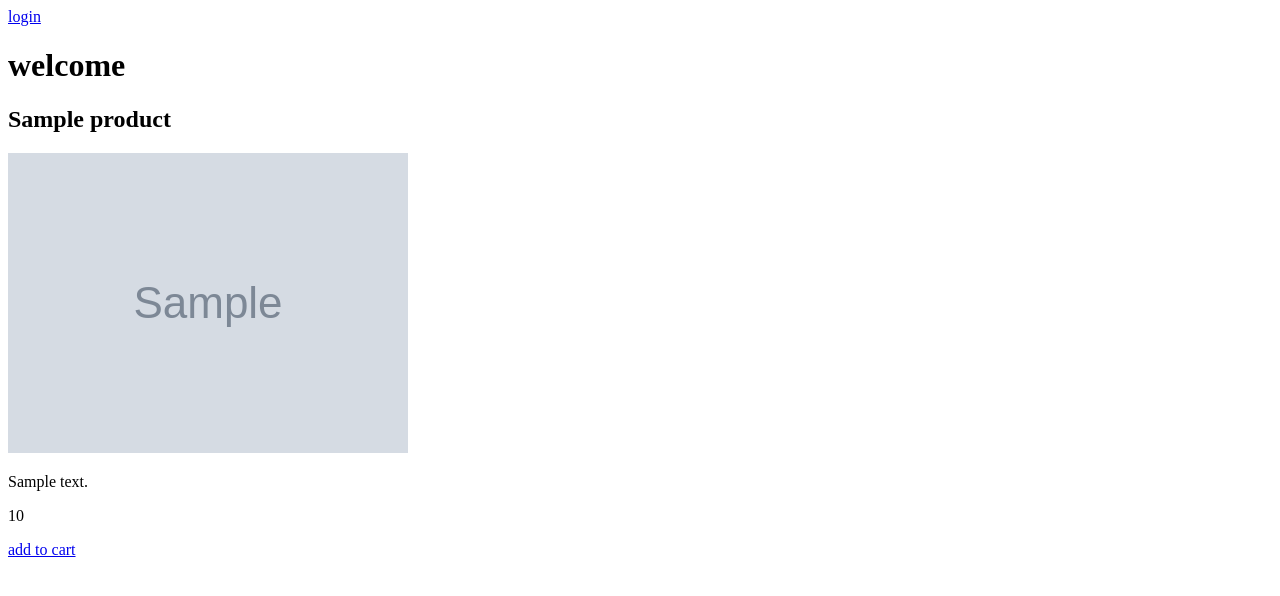
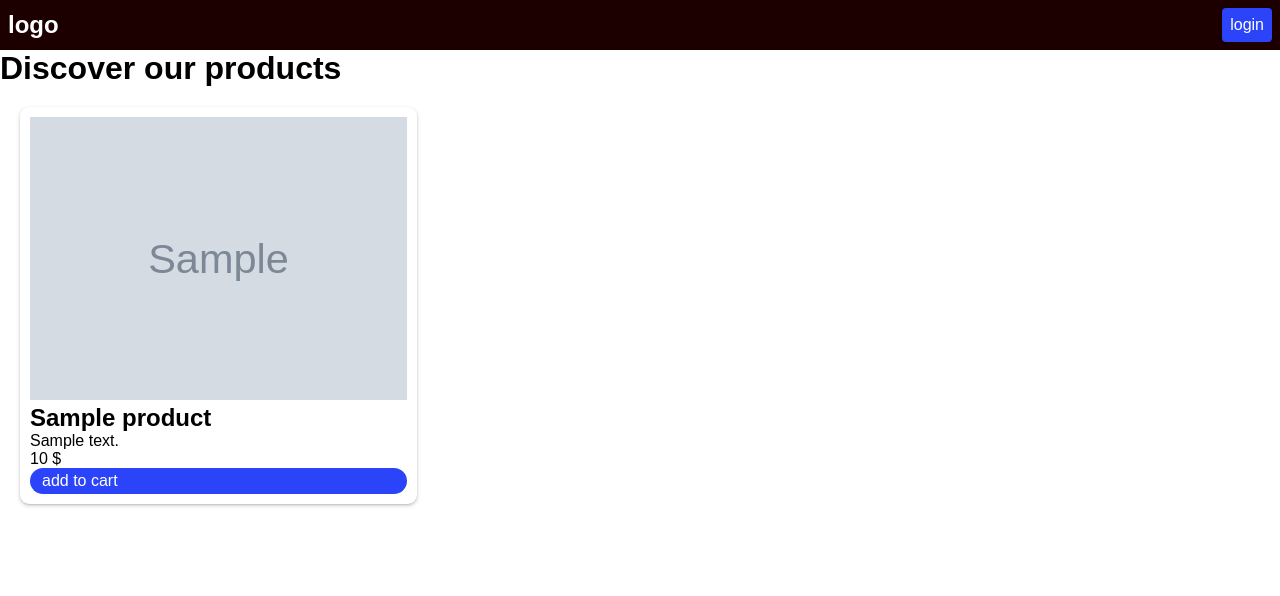
Before and after one commit to Bayi-Mostapha/adrar_outdoor_equipment, a PHP site: page /home.php in a window 1280 px wide. Shown: the top 596 px of the page. Run offline with PHP 8.4, Linux system fonts and the light colour scheme; tables that the repository leaves empty or names only in its code hold one stand-in row (values such as "Sample post"); grey boxes marked "Sample" are stand-in pictures.

Commit message:
basic styling for home

```diff
--- a/admin.php
+++ b/admin.php
@@ -45,7 +45,7 @@
             ?>
         </p>
     </div>
-    <a href="logout.php">logout</a>
+    <a href="admin-crud/admin-logout.php">logout</a>
     <a href="admin-crud/create.php">add product</a>
 
     <div class="products">
--- a/home.php
+++ b/home.php
@@ -7,6 +7,8 @@
 <head>
     <meta charset="UTF-8">
     <meta name="viewport" content="width=device-width, initial-scale=1.0">
+    <link rel="stylesheet" href="styles\general.css">
+    <link rel="stylesheet" href="styles\home.css">
     <title>store</title>
 </head>
 <body>
@@ -14,17 +16,19 @@
         if(isset($_SESSION["id"])){
             echo "
                 <div class=\"navbar\">
+                    <div class=\"logo\">logo</div>
                     <a href=\"user/cart.php\">cart</a>
                     <a href=\"user/logout.php\">logout</a>
                 </div>
-                <h1>welcome $_SESSION[name]</h1>
+                <h1>welcome $_SESSION[name], discover our products</h1>
                 ";
         } else {
             echo "
                 <div class=\"navbar\">
-                    <a href=\"login.php\">login</a>
+                    <div class=\"logo\">logo</div>
+                    <a href=\"login.php\" class=\"login mb-btn\">login</a>
                 </div>
-                <h1>welcome</h1>
+                <h1>Discover our products</h1>
                 ";
         }
     ?>
@@ -56,21 +60,27 @@
                     if(isset($_SESSION["id"])){
                         echo "
                         <div class=\"product\">
+                            <div class=\"image-container\">
+                                <img src=\"uploads/$row[product_img]\">
+                            </div>
                             <h2>$row[product_name]</h2>
-                            <img src=\"uploads/$row[product_img]\">
                             <p>$row[product_desc]</p>
-                            <p>$row[price]</p>
-                            <a href=\"user/cart-handler.php?product_id=$row[id]\">add to cart</a>
+                            <p>$row[price] $</p>
+                            <a href=\"user/cart-handler.php?product_id=$row[id]\" class=\"add-to-cart mb-btn\">
+                                add to cart
+                            </a>
                         </div>
                         ";
                     } else {
                         echo "
                         <div class=\"product\">
+                            <div class=\"image-container\">
+                                <img src=\"uploads/$row[product_img]\">
+                            </div>
                             <h2>$row[product_name]</h2>
-                            <img src=\"uploads/$row[product_img]\">
                             <p>$row[product_desc]</p>
-                            <p>$row[price]</p>
-                            <a href=\"login.php\">add to cart</a>
+                            <p>$row[price] $</p>
+                            <a href=\"login.php\" class=\"add-to-cart mb-btn\">add to cart</a>
                         </div>
                         ";
                     }
--- /dev/null
+++ b/styles/general.css
@@ -0,0 +1,264 @@
+/* @import url('https://fonts.googleapis.com/css2?family=Nunito:wght@200;300;400;500;600;700;800;900&display=swap'); */
+
+:root {
+    --txt: black;
+    --txt2: white;
+    --gray-txt: rgb(162, 171, 186);
+    --main-color: rgb(43, 68, 250);
+    --main-color2: rgb(17, 13, 161);
+    --main-color-shadow: rgba(43, 68, 250, 0.15);
+    --main-bg: white;
+    --light-gray: rgb(236, 237, 248);
+
+    --parent-default: 1rem;
+
+    --x-small: .7em;
+    --small: .85em;
+    --default: 1em;
+    --default-big: 1.2em;
+    --big: 1.5em;
+    --x-big: 2em;
+    --xx-big: 2.5em;
+
+    /* shadows */
+    --light-border: rgba(50, 50, 93, 0.25) 0px 2px 5px -1px, rgba(0, 0, 0, 0.3) 0px 1px 3px -1px;
+    --bold-shadow: rgba(17, 17, 26, 0.1) 0px 4px 16px, rgba(17, 17, 26, 0.1) 0px 8px 24px, rgba(17, 17, 26, 0.1) 0px 16px 56px;
+    --normal-shadow: rgba(0, 0, 0, 0.15) 0px 5px 10px 0px;
+    --light-shadow: rgba(0, 0, 0, 0.12) 0px 1px 3px, rgba(0, 0, 0, 0.24) 0px 1px 2px;
+}
+
+html {
+    font-size: 16px;
+}
+
+/* ************************************************* */
+
+body,
+div,
+h1,
+h2,
+h3,
+h4,
+h5,
+h6,
+p,
+ul,
+ol,
+li {
+    margin: 0;
+    padding: 0;
+    border: 0;
+}
+
+ul,
+ol {
+    list-style: none;
+}
+
+a {
+    text-decoration: none;
+}
+
+input,
+textarea,
+button,
+select {
+    margin: 0;
+    padding: 0;
+    border: 0;
+    font-family: inherit;
+    font-size: inherit;
+}
+
+:focus {
+    outline: none;
+}
+
+* {
+    margin: 0;
+    padding: 0;
+    box-sizing: border-box;
+    /* font-family: 'Nunito', sans-serif; */
+    font-family: sans-serif;
+}
+
+/* ********************************************************************** */
+
+.mb-btn {
+    background-color: transparent;
+    border: none;
+    cursor: pointer;
+}
+
+.mb-btn:hover {
+    opacity: 0.9;
+}
+
+.mb-btn:active {
+    opacity: 0.85;
+}
+
+.image-container {
+    width: 100%;
+    overflow: hidden;
+}
+
+.image-container img {
+    width: 100%;
+    object-fit: cover;
+}
+
+/* ==== form styles ==== */
+
+input:focus {
+    outline: none;
+}
+
+textarea:focus {
+    outline: none;
+}
+
+label {
+    text-transform: capitalize;
+}
+
+input[type="text"],
+input[type="password"],
+input[type="email"] {
+    width: 100%;
+    padding: 5px;
+    text-indent: 5px;
+    font-size: var(--default);
+
+    color: var(--txt);
+    background-color: var(--main-bg);
+    border: 1px solid var(--light-gray);
+    border-radius: 3px;
+}
+
+input::placeholder {
+    font-size: var(--default);
+    color: var(--gray-txt);
+}
+
+textarea {
+    width: 100%;
+    padding: 5px;
+    text-indent: 5px;
+
+    color: var(--txt);
+    background-color: var(--main-bg);
+    border: 1px solid var(--light-gray);
+    border-radius: 3px;
+    resize: vertical;
+}
+
+input[type="text"]:focus,
+input[type="password"]:focus,
+input[type="email"]:focus,
+textarea:focus {
+    border-color: var(--main-color);
+}
+
+input[type="date"] {
+    width: 100%;
+    padding: 5px;
+    text-indent: 5px;
+    font-size: var(--default);
+
+    color: var(--txt);
+    background-color: var(--main-bg);
+    border: 1px solid var(--light-gray);
+    border-radius: 3px;
+}
+
+input[type="checkbox"],
+input[type="radio"] {
+    accent-color: var(--main-color);
+}
+
+/* ************************************* */
+
+.loader {
+    background-color: white;
+    height: 100dvh;
+    width: 100%;
+    position: fixed;
+    z-index: 999;
+    top: 0;
+
+    display: flex;
+    justify-content: center;
+    align-items: center;
+}
+
+.loader .circle {
+    width: 50px;
+    height: 50px;
+    border-radius: 50%;
+
+    border-top: 4px solid var(--main-color);
+    border-right: 4px solid var(--main-color);
+    border-bottom: 4px solid var(--main-color);
+    border-left: 4px solid white;
+
+    animation: spin 1s linear infinite;
+}
+
+.hide-overflow {
+    overflow: hidden !important;
+}
+
+@keyframes spin {
+    0% {
+        transform: rotate(0deg);
+    }
+
+    100% {
+        transform: rotate(360deg);
+    }
+}
+
+/* **************************************** */
+
+@media (min-width: 1400px) {
+    html {
+        font-size: 19px;
+    }
+}
+
+@media (min-width: 1600px) {
+    html {
+        font-size: 21px;
+    }
+}
+
+@media (min-width: 1800px) {
+    html {
+        font-size: 24px;
+    }
+}
+
+@media (min-width: 2000px) {
+    html {
+        font-size: 26px;
+    }
+}
+
+@media (min-width: 2500px) {
+    html {
+        font-size: 29px;
+    }
+}
+
+@media (max-width: 1100px) {
+    html {
+        font-size: 13px;
+    }
+}
+
+@media (max-width:300px) {
+    html {
+        font-size: 10px;
+    }
+}
--- /dev/null
+++ b/styles/home.css
@@ -0,0 +1,47 @@
+.navbar {
+    background-color: rgb(28, 0, 0);
+    padding: .5rem;
+
+    display: flex;
+    justify-content: space-between;
+    align-items: center;
+}
+
+.navbar .logo {
+    color: var(--txt2);
+    font-size: var(--big);
+    font-weight: 700;
+}
+
+.navbar .login {
+    background-color: var(--main-color);
+    color: var(--txt2);
+    padding: .5em;
+    border-radius: 4px;
+}
+
+.products {
+    padding: 20px;
+    display: grid;
+    grid-template-columns: 32% 32% 32%;
+    gap: 2%;
+}
+
+.product{
+    padding: 10px;
+    border-radius: 9px;
+
+    display: flex;
+    flex-direction: column;
+    justify-content: space-between;
+
+    box-shadow: var(--light-border);
+}
+
+.add-to-cart {
+    padding: .25rem .75em;
+
+    background-color: var(--main-color);
+    color: var(--txt2);
+    border-radius: 2rem;
+}
```
Also changed, not shown: uploads/7566.jpg (added), uploads/wallpaperflare_com_wallpaper.jpg (added).
